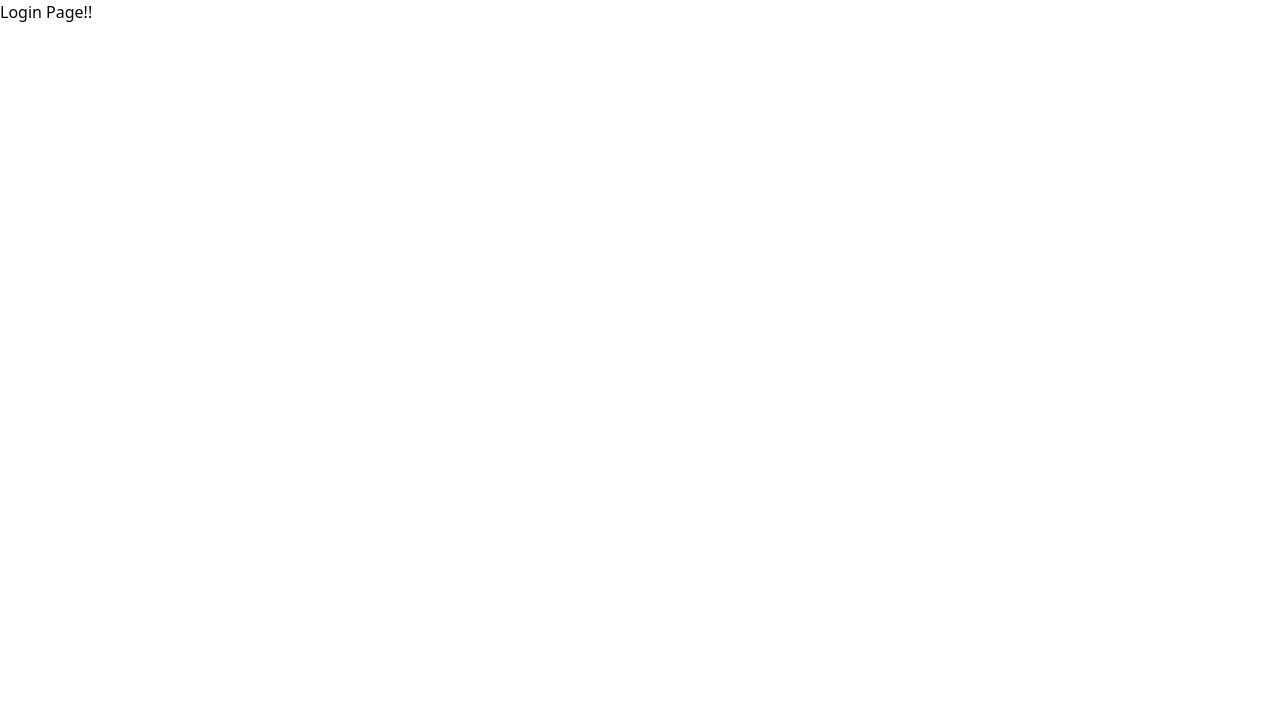
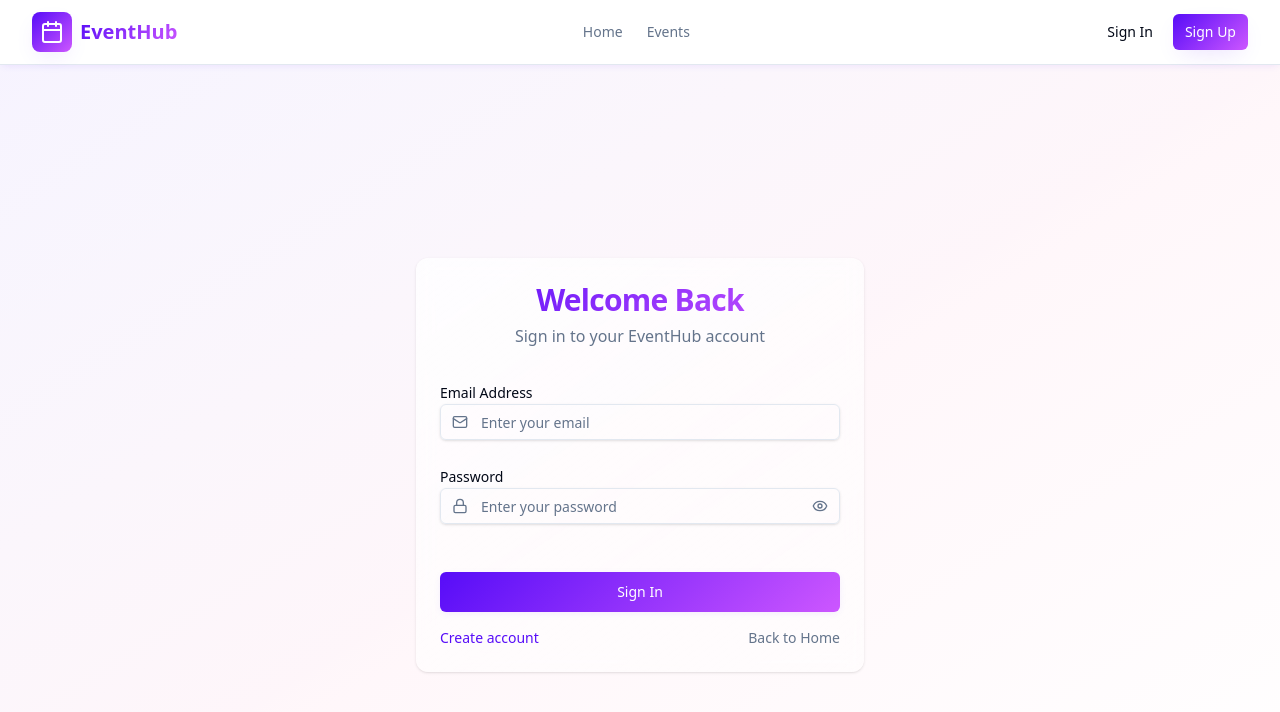
Before and after one commit to MohamadAlaskari/eventhub-app, a React (Vite) app: page /login in a window 1280 px wide. Shown: the top 712 px of the page. Built offline with nearby package versions, Linux system fonts and the light colour scheme.

Commit message:
feat (login)

```diff
--- a/src/pages/Login.tsx
+++ b/src/pages/Login.tsx
@@ -1,8 +1,193 @@
-import Layout from "@/components/Layout"
+import { useState } from 'react';
+import { Link, useNavigate } from 'react-router-dom';
+import { useMutation } from '@tanstack/react-query';
+import { Mail, Lock, Eye, EyeOff } from 'lucide-react';
+
+import Layout from '@/components/Layout';
+import SEO from '@/components/SEO';
+import { Button } from '@/components/ui/button';
+import { Card, CardContent, CardDescription, CardFooter, CardHeader, CardTitle } from '@/components/ui/card';
+import { Input } from '@/components/ui/input';
+import { Label } from '@/components/ui/label';
+import type { LoginCredentials } from '@/types/auth';
+import { useAuth } from '@/hooks/useAuth';
 
 const Login = () => {
-    return (
-            <div>Login Page!!</div>
-    )
-}
-export default Login
+  const [credentials, setCredentials] = useState<LoginCredentials>({
+    email: '',
+    password: '',
+  });
+  const [showPassword, setShowPassword] = useState(false);
+  const [fieldErrors, setFieldErrors] = useState<Partial<LoginCredentials>>({});
+
+  const navigate = useNavigate();
+  const { login } = useAuth();
+
+  const loginMutation = useMutation({
+    mutationFn: login,
+    onSuccess: () => {
+      navigate('/events');
+    },
+    onError: (error: Error) => {
+      console.error('Login failed:', error.message);
+    },
+  });
+
+  const validateForm = (): boolean => {
+    const errors: Partial<LoginCredentials> = {};
+
+    if (!credentials.email.trim()) {
+      errors.email = 'Email is required';
+    } else if (!/^[^\s@]+@[^\s@]+\.[^\s@]+$/.test(credentials.email)) {
+      errors.email = 'Please enter a valid email address';
+    }
+
+    if (!credentials.password) {
+      errors.password = 'Password is required';
+    } else if (credentials.password.length < 6) {
+      errors.password = 'Password must be at least 6 characters';
+    }
+
+    setFieldErrors(errors);
+    return Object.keys(errors).length === 0;
+  };
+
+  const handleSubmit = (e: React.FormEvent) => {
+    e.preventDefault();
+
+    if (!validateForm()) {
+      return;
+    }
+
+    loginMutation.mutate(credentials);
+  };
+
+  const handleInputChange = (field: keyof LoginCredentials) => (
+    e: React.ChangeEvent<HTMLInputElement>
+  ) => {
+    setCredentials(prev => ({
+      ...prev,
+      [field]: e.target.value,
+    }));
+
+    // Clear field error when user starts typing
+    if (fieldErrors[field]) {
+      setFieldErrors(prev => ({
+        ...prev,
+        [field]: undefined,
+      }));
+    }
+  };
+
+  return (
+    <Layout>
+      <SEO
+        title="Login - EventHub"
+        description="Sign in to your EventHub account to manage and discover events"
+        canonical="/login"
+      />
+
+      <div className="min-h-screen flex items-center justify-center bg-gradient-to-br from-primary/5 via-accent/5 to-background px-4 py-12">
+        <div className="w-full max-w-md">
+          <Card className="shadow-strong border-0 bg-gradient-card backdrop-blur-sm">
+            <CardHeader className="text-center pb-8">
+              <CardTitle className="text-3xl font-bold bg-gradient-primary bg-clip-text text-transparent">
+                Welcome Back
+              </CardTitle>
+              <CardDescription className="text-base text-muted-foreground">
+                Sign in to your EventHub account
+              </CardDescription>
+            </CardHeader>
+
+            <form onSubmit={handleSubmit}>
+              <CardContent className="space-y-6">
+                <div className="space-y-2">
+                  <Label htmlFor="email" className="text-sm font-medium">
+                    Email Address
+                  </Label>
+                  <div className="relative">
+                    <Mail className="absolute left-3 top-1/2 transform -translate-y-1/2 h-4 w-4 text-muted-foreground" />
+                    <Input
+                      id="email"
+                      type="email"
+                      value={credentials.email}
+                      onChange={handleInputChange('email')}
+                      className="pl-10"
+                      placeholder="Enter your email"
+                      autoComplete="email"
+                      aria-describedby={fieldErrors.email ? "email-error" : undefined}
+                    />
+                  </div>
+                  {fieldErrors.email && (
+                    <p id="email-error" className="text-sm text-destructive">
+                      {fieldErrors.email}
+                    </p>
+                  )}
+                </div>
+
+                <div className="space-y-2">
+                  <Label htmlFor="password" className="text-sm font-medium">
+                    Password
+                  </Label>
+                  <div className="relative">
+                    <Lock className="absolute left-3 top-1/2 transform -translate-y-1/2 h-4 w-4 text-muted-foreground" />
+                    <Input
+                      id="password"
+                      type={showPassword ? 'text' : 'password'}
+                      value={credentials.password}
+                      onChange={handleInputChange('password')}
+                      className="pl-10 pr-10"
+                      placeholder="Enter your password"
+                      autoComplete="current-password"
+                      aria-describedby={fieldErrors.password ? "password-error" : undefined}
+                    />
+                    <button
+                      type="button"
+                      onClick={() => setShowPassword(!showPassword)}
+                      className="absolute right-3 top-1/2 transform -translate-y-1/2 text-muted-foreground hover:text-foreground transition-colors"
+                      aria-label={showPassword ? "Hide password" : "Show password"}
+                    >
+                      {showPassword ? <EyeOff className="h-4 w-4" /> : <Eye className="h-4 w-4" />}
+                    </button>
+                  </div>
+                  {fieldErrors.password && (
+                    <p id="password-error" className="text-sm text-destructive">
+                      {fieldErrors.password}
+                    </p>
+                  )}
+                </div>
+              </CardContent>
+
+              <CardFooter className="flex flex-col space-y-4 pt-6">
+                <Button
+                  type="submit"
+                  className="w-full bg-gradient-primary hover:opacity-90 transition-opacity"
+                  disabled={loginMutation.isPending}
+                >
+                  {loginMutation.isPending ? 'Signing in...' : 'Sign In'}
+                </Button>
+
+                <div className="flex justify-between items-center w-full text-sm">
+                  <Link
+                    to="/register"
+                    className="text-primary hover:text-primary-glow transition-colors font-medium"
+                  >
+                    Create account
+                  </Link>
+                  <Link
+                    to="/"
+                    className="text-muted-foreground hover:text-foreground transition-colors"
+                  >
+                    Back to Home
+                  </Link>
+                </div>
+              </CardFooter>
+            </form>
+          </Card>
+        </div>
+      </div>
+    </Layout>
+  );
+};
+
+export default Login;
```
